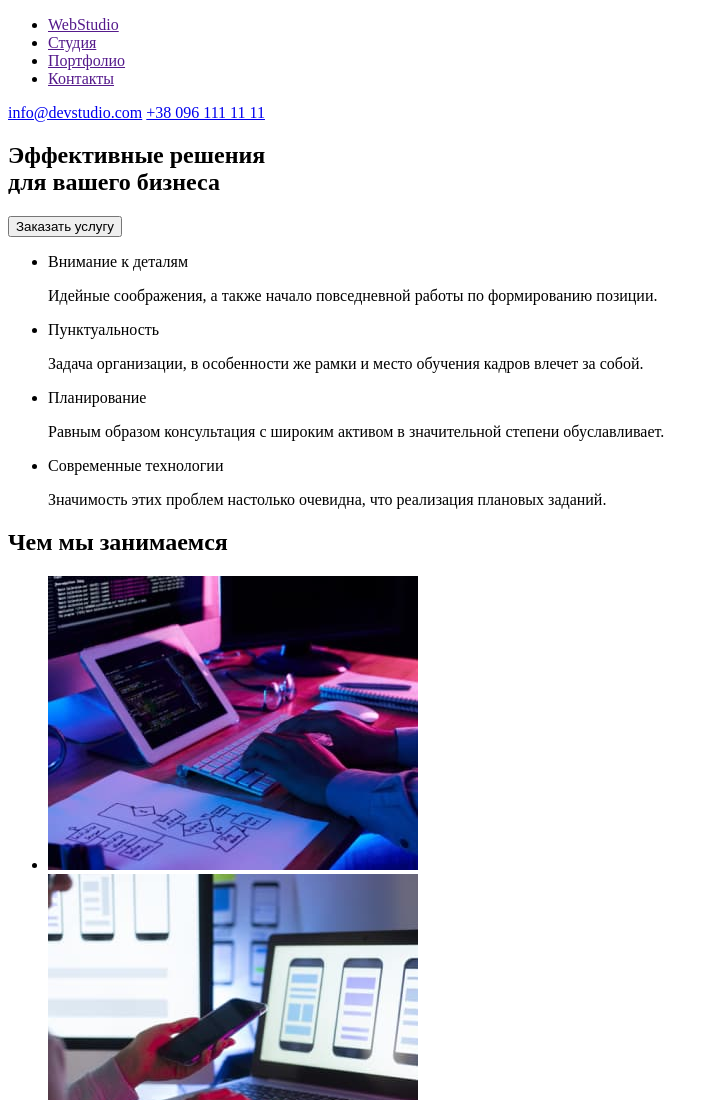
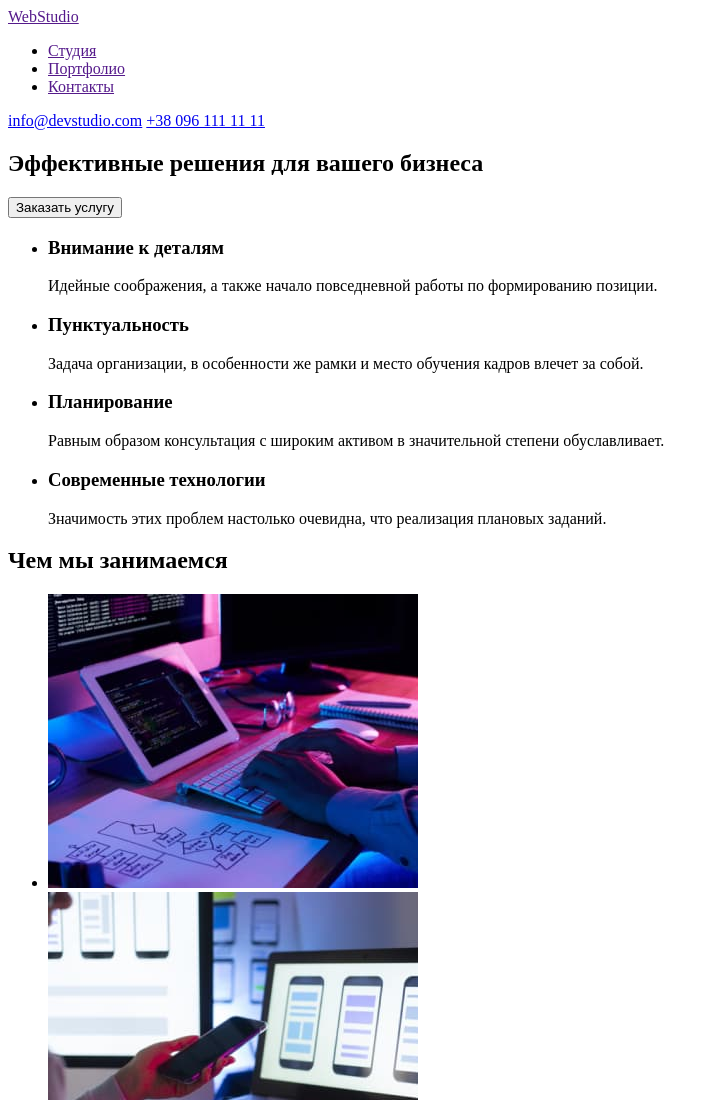
Before and after one commit to RuslanShyrogorov/goit-markup-hw-01, a plain HTML site: page index.html in a window 1280 px wide. Shown: the top 1100 px of the page, without its empty margins (0-719 px from the left). Drawn offline with Linux system fonts and the light colour scheme.

Commit message:
add changes

```diff
--- a/index.html
+++ b/index.html
@@ -9,10 +9,8 @@
 <body>
     <header>
         <nav>
+            <a lang="en" href="">WebStudio</a>
             <ul>
-                <li>
-                    <a href="">WebStudio</a>
-                </li>
                 <li>
                     <a href="">Студия</a>
                 </li>
@@ -29,25 +27,25 @@
     </header>
     <main>
         <section>
-            <h1>Эффективные решения <br/>для вашего бизнеса</h1>
+            <h1>Эффективные решения для вашего бизнеса</h1>
             <button type="button">Заказать услугу</button>
         </section>
         <section>
             <ul>
                 <li>
-                    <p>Внимание к деталям</p>
+                    <h3>Внимание к деталям</h3>
                     <p>Идейные соображения, а также начало повседневной работы по формированию позиции.</p>
                 </li>
                 <li>
-                    <p>Пунктуальность</p>
+                    <h3>Пунктуальность</h3>
                     <p>Задача организации, в особенности же рамки и место обучения кадров влечет за собой.</p>
                 </li>
                 <li>
-                    <p>Планирование</p>
+                    <h3>Планирование</h3>
                     <p>Равным образом консультация с широким активом в значительной степени обуславливает.</p>
                 </li>
                 <li>
-                    <p>Современные технологии</p>
+                    <h3>Современные технологии</h3>
                     <p>Значимость этих проблем настолько очевидна, что реализация плановых заданий. </p>
                 </li>
             </ul>
```
